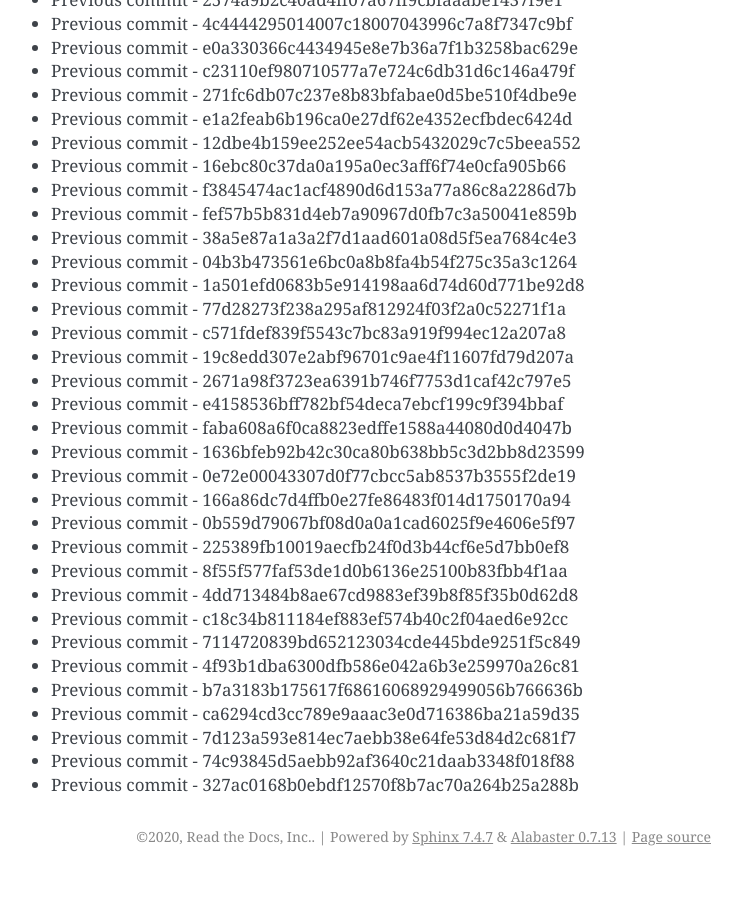
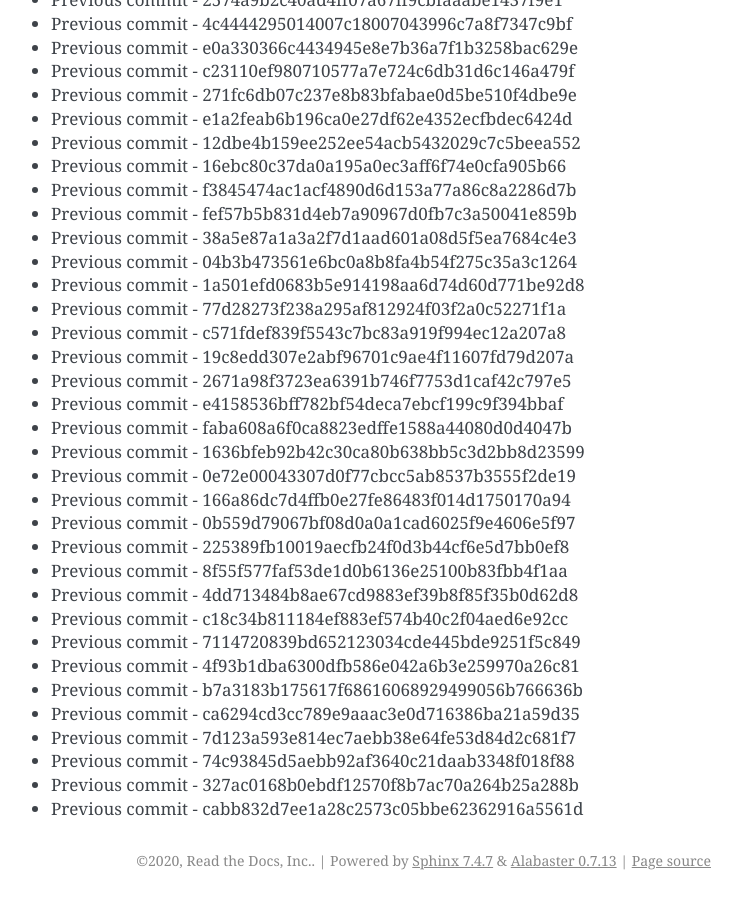
Before and after one commit to readthedocs/rtd-git-stresstest, a Sphinx documentation site: the page built from docs/updates.rst, in a window 1280 px wide and 900 px high, scrolled down 89180 px. Shown: the whole window, without its empty margins (399-1141 px from the left). Built offline with Sphinx 7.4.7, drawn with Linux system fonts in a browser that asks for light colours; before the commit the page ends 90056 px from its top, so only the background shows below that.

Commit message:
Generating commit from previous: cabb832d7ee1a28c2573c05bbe62362916a5561d

```diff
--- a/docs/updates.rst
+++ b/docs/updates.rst
@@ -3779,3 +3779,4 @@ It can be tested for any performance characteristics.
 * Previous commit - 7d123a593e814ec7aebb38e64fe53d84d2c681f7
 * Previous commit - 74c93845d5aebb92af3640c21daab3348f018f88
 * Previous commit - 327ac0168b0ebdf12570f8b7ac70a264b25a288b
+* Previous commit - cabb832d7ee1a28c2573c05bbe62362916a5561d
```
